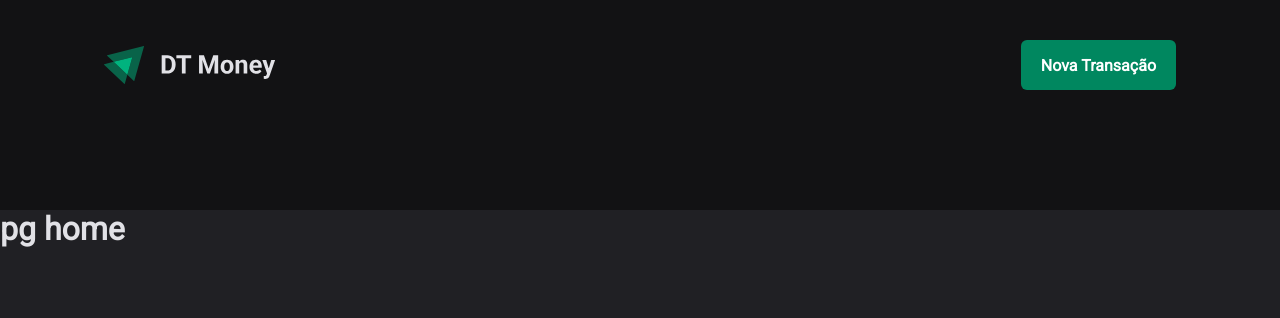
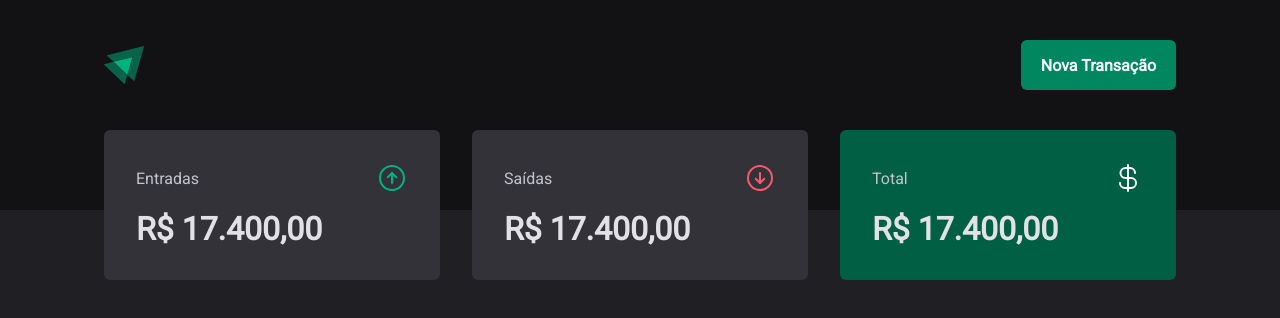
Before and after one commit to 0tavioPascoal/ControlMoney, a React (Vite) app in the folder ControlMoney/: page / in a window 1280 px wide. Shown: the top 318 px of the page. Built offline with nearby package versions, Linux system fonts and the light colour scheme.

Commit message:
"Feat: Starting Summary development"

```diff
--- a/ControlMoney/package.json
+++ b/ControlMoney/package.json
@@ -10,6 +10,7 @@
     "preview": "vite preview"
   },
   "dependencies": {
+    "phosphor-react": "^1.4.1",
     "react": "^18.3.1",
     "react-dom": "^18.3.1"
   },
--- a/ControlMoney/src/App.tsx
+++ b/ControlMoney/src/App.tsx
@@ -2,6 +2,7 @@
 import { defaultTheme } from "./styles/themes/default";
 import { GlobalStyle } from "./styles/global";
 import { Transactions } from "./pages/Transactions";
+
 
 export function App() {
   return (
--- a/ControlMoney/src/components/Header/index.tsx
+++ b/ControlMoney/src/components/Header/index.tsx
@@ -1,4 +1,4 @@
-import { HeaderContainer, HeaderContent, NewTransactionButton } from "./styles";
+import { HeaderContainer, HeaderContent,  NewTransactionButton } from "./styles";
 
 import LogoImg from '../../assets/logo.svg'
 
@@ -7,6 +7,7 @@
     <HeaderContainer>
       <HeaderContent>
         <img src={LogoImg} alt="" />
+
         <NewTransactionButton>Nova Transação</NewTransactionButton>
       </HeaderContent>
     </HeaderContainer>
--- /dev/null
+++ b/ControlMoney/src/components/Summary/index.tsx
@@ -0,0 +1,32 @@
+import { ArrowCircleDown, ArrowCircleUp, CurrencyDollar } from "phosphor-react";
+import { SummaryCard, SummaryContainer } from "./styles";
+
+export function Summary(){
+  return(
+    <SummaryContainer>
+      <SummaryCard>
+        <header>
+          <span>Entradas</span>
+          <ArrowCircleUp size={32} color="#00b37e"/>
+        </header>
+        <strong>R$ 17.400,00</strong>
+      </SummaryCard>
+
+      <SummaryCard>
+        <header>
+          <span>Saídas</span>
+          <ArrowCircleDown size={32} color="#f75a68"/>
+        </header>
+        <strong>R$ 17.400,00</strong>
+      </SummaryCard>
+
+      <SummaryCard variant="green">
+        <header>
+          <span>Total</span>
+          <CurrencyDollar size={32} color="#fff"/>
+        </header>
+        <strong>R$ 17.400,00</strong>
+      </SummaryCard>
+    </SummaryContainer>
+  )
+}
--- /dev/null
+++ b/ControlMoney/src/components/Summary/styles.ts
@@ -0,0 +1,42 @@
+import styled, { css } from "styled-components";
+
+export const SummaryContainer = styled.section`
+  width: 100%;
+  max-width: 1120px;
+  padding: 0 1.5rem;
+  margin: 0 auto;
+
+  display: grid;
+  grid-template-columns: repeat(3, 1fr);
+  gap: 2rem;
+
+  margin-top: -5rem;
+;`
+
+interface SummaryCardProps{
+  variant?: 'green'
+}
+
+export const SummaryCard = styled.div<SummaryCardProps>`
+  background-color: ${props => props.theme['gray-600']};
+  border-radius: 6px;
+  padding: 2rem;
+
+  header {
+    display: flex;
+    justify-content: space-between;
+    align-items: center;
+    color: ${props => props.theme['gray-300']};
+  }
+
+  strong {
+    display: block;
+    margin-top: 1rem;
+    font-size: 2rem;
+
+  }
+
+  ${props => props.variant === 'green' && css`
+    background-color: ${props.theme['green-700']};
+  `}
+`
--- a/ControlMoney/src/pages/Transactions/index.tsx
+++ b/ControlMoney/src/pages/Transactions/index.tsx
@@ -1,10 +1,11 @@
 import { Header } from "../../components/Header";
+import { Summary } from "../../components/Summary";
 
 export function Transactions(){
   return(
     <div>
      <Header/>
-    <h1>pg home</h1>
+     <Summary/>
     </div>
     )
 }
```
Also changed, not shown: ControlMoney/src/assets/logo.svg, 1 other file (tests, documents, lock files or other folders).
